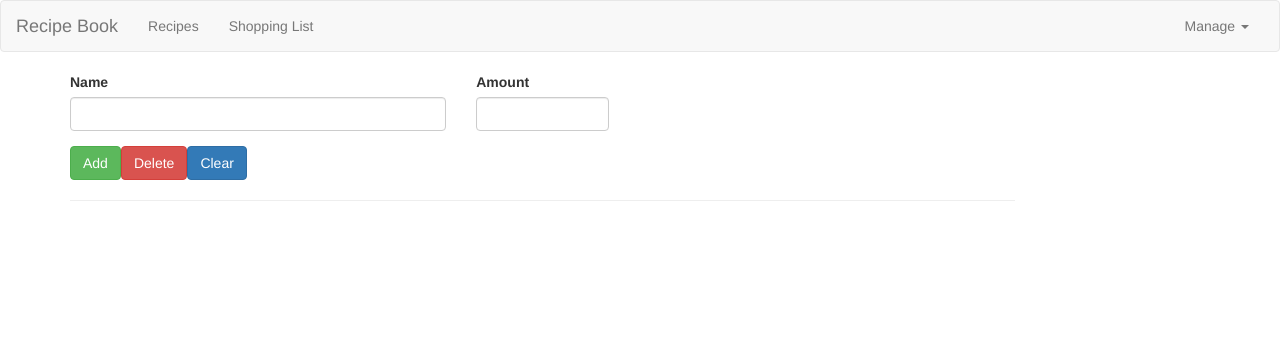
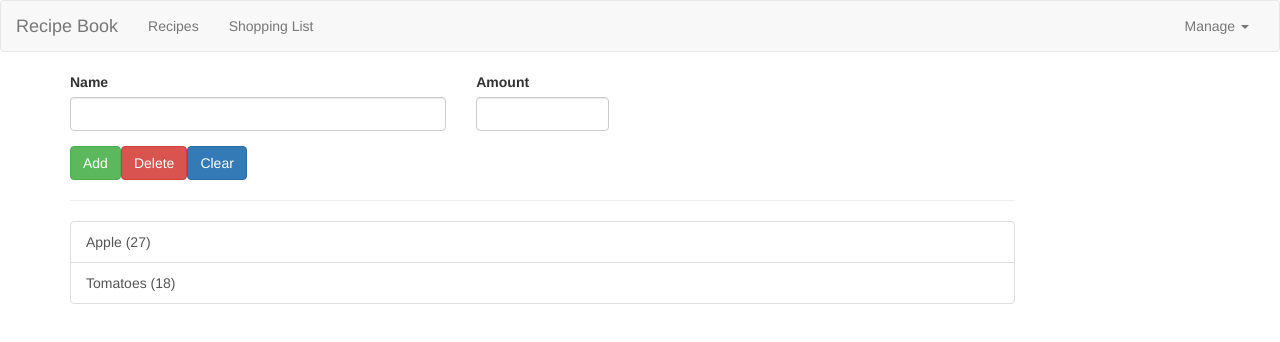
Before and after one commit to OliverZott/udemy-complete-guide, an Angular app: page / in a window 1280 px wide. Shown: the top 342 px of the page. Built offline with nearby package versions, Linux system fonts and the light colour scheme.

Commit message:
Implements eventemitter in shoppinglist service for edit-list functionality

```diff
--- a/src/app/app.module.ts
+++ b/src/app/app.module.ts
@@ -10,6 +10,7 @@ import { RecipeItemComponent } from './recipes/recipe-list/recipe-item/recipe-it
 import { ShoppingListComponent } from './shopping-list/shopping-list.component';
 import { ShoppingEditComponent } from './shopping-list/shopping-edit/shopping-edit.component';
 import { DropdownDirective } from './shared/dropdown.directive';
+import { ShoppingListService } from './shopping-list/shopping-list.service';
 
 @NgModule({
     declarations: [
@@ -26,7 +27,8 @@ import { DropdownDirective } from './shared/dropdown.directive';
     imports: [
         BrowserModule
     ],
-    providers: [],
+    providers: [ShoppingListService],
     bootstrap: [AppComponent]
 })
-export class AppModule { }
+export class AppModule {
+}
--- a/src/app/shopping-list/shopping-edit/shopping-edit.component.ts
+++ b/src/app/shopping-list/shopping-edit/shopping-edit.component.ts
@@ -1,5 +1,6 @@
 import { Component, ElementRef, EventEmitter, OnInit, Output, ViewChild } from '@angular/core';
 import { Ingredient } from '../../shared/ingredient.model';
+import { ShoppingListService } from '../shopping-list.service';
 
 @Component({
     selector: 'app-shopping-edit',
@@ -10,9 +11,8 @@ export class ShoppingEditComponent implements OnInit {
 
     @ViewChild('nameInput') nameInputRef: ElementRef;
     @ViewChild('amountInput') amountInputRef: ElementRef;
-    @Output() ingredientAdded: EventEmitter<Ingredient> = new EventEmitter<Ingredient>();
 
-    constructor() {
+    constructor(private shoppingListService: ShoppingListService) {
     }
 
     ngOnInit(): void {
@@ -22,6 +22,6 @@ export class ShoppingEditComponent implements OnInit {
         const addedIngredient = new Ingredient(
             this.nameInputRef.nativeElement.value,
             this.amountInputRef.nativeElement.value);
-        this.ingredientAdded.emit(addedIngredient);
+        this.shoppingListService.ingredientAdded.emit(addedIngredient);
     }
 }
--- a/src/app/shopping-list/shopping-list.component.html
+++ b/src/app/shopping-list/shopping-list.component.html
@@ -1,6 +1,6 @@
 <div class="row">
     <div class="col-xs-10">
-        <app-shopping-edit (ingredientAdded)="onIngredientAdded($event)"></app-shopping-edit>
+        <app-shopping-edit></app-shopping-edit>
         <hr>
         <ul class="list-group">
             <a
--- a/src/app/shopping-list/shopping-list.component.ts
+++ b/src/app/shopping-list/shopping-list.component.ts
@@ -5,22 +5,24 @@ import { ShoppingListService } from './shopping-list.service';
 @Component({
     selector: 'app-shopping-list',
     templateUrl: './shopping-list.component.html',
-    styleUrls: ['./shopping-list.component.css'],
-    providers: [ShoppingListService]
+    styleUrls: ['./shopping-list.component.css']
 })
 export class ShoppingListComponent implements OnInit {
 
     ingredients: Ingredient[];
 
-    constructor(private shoppingListService: ShoppingListService) {
+    /**
+     * ShoppingListService is provided in app.module,
+     * because the instance is later also used in the recipe component
+     */
+    constructor(private slService: ShoppingListService) {
     }
 
     ngOnInit(): void {
-        this.ingredients = this.shoppingListService.getIngredients();
-    }
-
-    onIngredientAdded(ingredient: Ingredient): void {
-        this.shoppingListService.addIngredient(ingredient);
+        this.ingredients = this.slService.getIngredients();
+        this.slService.ingredientAdded.subscribe((ingredient: Ingredient) => {
+            this.slService.addIngredient(ingredient);
+        });
     }
 
 }
--- a/src/app/shopping-list/shopping-list.service.ts
+++ b/src/app/shopping-list/shopping-list.service.ts
@@ -2,14 +2,16 @@ import { Ingredient } from '../shared/ingredient.model';
 import { EventEmitter } from '@angular/core';
 
 export class ShoppingListService {
-    // should manage shipping list / list ofingredients
 
-    private ingredients: Ingredient[] = [];
+    private ingredients: Ingredient[] = [
+        new Ingredient('Apple', 27),
+        new Ingredient('Tomatoes', 18),
+    ];
 
     public ingredientAdded: EventEmitter<Ingredient> = new EventEmitter<Ingredient>();
 
     public getIngredients(): Ingredient[] {
-        return this.ingredients;
+        return this.ingredients.slice();
     }
 
     public addIngredient(ingredient: Ingredient): void {
```
